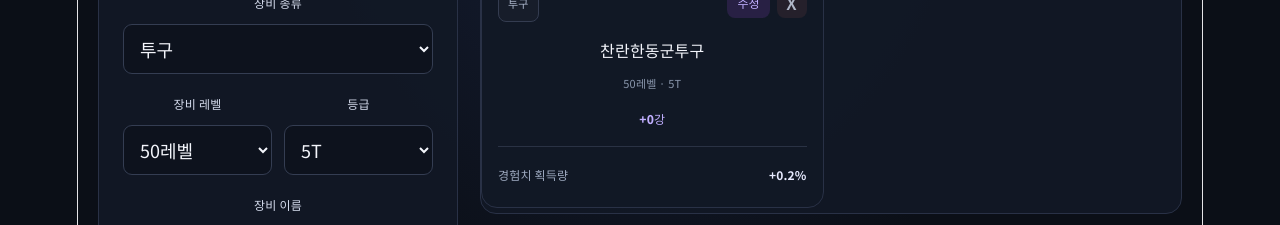
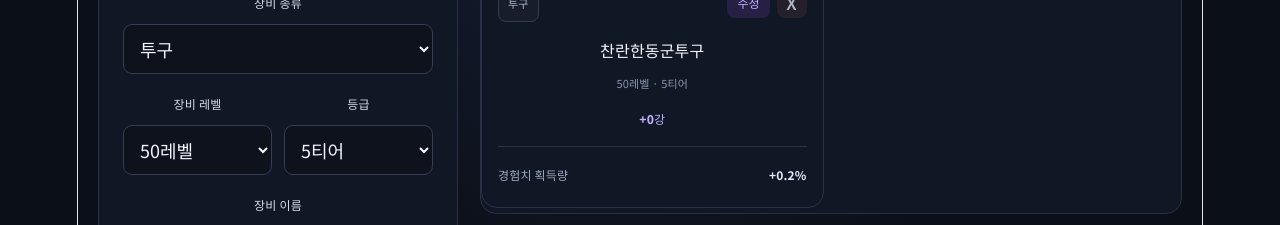
Before and after one commit to wlgns-1/jindeye, a React (Vite) app: page / in a window 1280 px wide. Both pictures are taken after a click on the button "장비 등록". Shown: the part 203-428 px from the top of the page. Built offline with nearby package versions, Linux system fonts and the light colour scheme.

Commit message:
Update App.jsx
티어 수정

```diff
--- a/src/App.jsx
+++ b/src/App.jsx
@@ -77,8 +77,6 @@ function clampLevel(value) {
 }
 
 function createEquipmentName(type, baseLevel, tier) {
-  const name = equipmentNames[baseLevel]?.[tier] ?? "장비";
-
   const suffix = {
     갑옷: "갑옷",
     투구: "투구",
@@ -86,6 +84,16 @@ function createEquipmentName(type, baseLevel, tier) {
     신발: "신",
   }[type] ?? "";
 
+  // 0레벨과 20레벨은 등급이 없으므로 고정 이름을 사용합니다.
+  if (Number(baseLevel) === 0) {
+    return `찬란한가죽${suffix}`;
+  }
+
+  if (Number(baseLevel) === 20) {
+    return `찬란한장인${suffix}`;
+  }
+
+  const name = equipmentNames[baseLevel]?.[tier] ?? "장비";
   return `찬란한${name}${suffix}`;
 }
 
@@ -213,7 +221,7 @@ export default function App() {
 
     setForm({
       type: item.type,
-      baseLevel: Number(item.baseLevel) || 50,
+      baseLevel: item.baseLevel == null ? 50 : Number(item.baseLevel),
       tier: item.tier || "5T",
       level: clampLevel(item.level),
     });
@@ -316,6 +324,8 @@ export default function App() {
                 </select>
               </div>
 
+              {Number(form.baseLevel) !== 0 &&
+                Number(form.baseLevel) !== 20 && (
                   <div className="form-group">
                     <label htmlFor="equipment-tier">등급</label>
                     <select
@@ -327,11 +337,12 @@ export default function App() {
                     >
                       {tiers.map((tier) => (
                         <option key={tier} value={tier}>
-                      {tier}
+                          {tier.replace("T", "티어")}
                         </option>
                       ))}
                     </select>
                   </div>
+                )}
             </div>
 
             <div className="form-group">
@@ -413,11 +424,9 @@ export default function App() {
               {equipment.map((item) => {
                 const stats = calculateStats(item);
 
-                const name =
-                  item.name ||
-                  createEquipmentName(
+                const name = createEquipmentName(
                   item.type,
-                    Number(item.baseLevel) || 50,
+                  item.baseLevel == null ? 50 : Number(item.baseLevel),
                   item.tier || "5T"
                 );
 
@@ -455,7 +464,11 @@ export default function App() {
                     <h3 className="equipment-name">{name}</h3>
 
                     <p className="equipment-level">
-                      {item.baseLevel ?? "-"}레벨 · {item.tier || "-"}
+                      {item.baseLevel ?? "-"}레벨
+                      {Number(item.baseLevel) !== 0 &&
+                        Number(item.baseLevel) !== 20 && (
+                          <> · {(item.tier || "5T").replace("T", "티어")}</>
+                        )}
                     </p>
 
                     <div className="enhancement-level">
```
Lines whose indentation alone changed are shown as unchanged.
